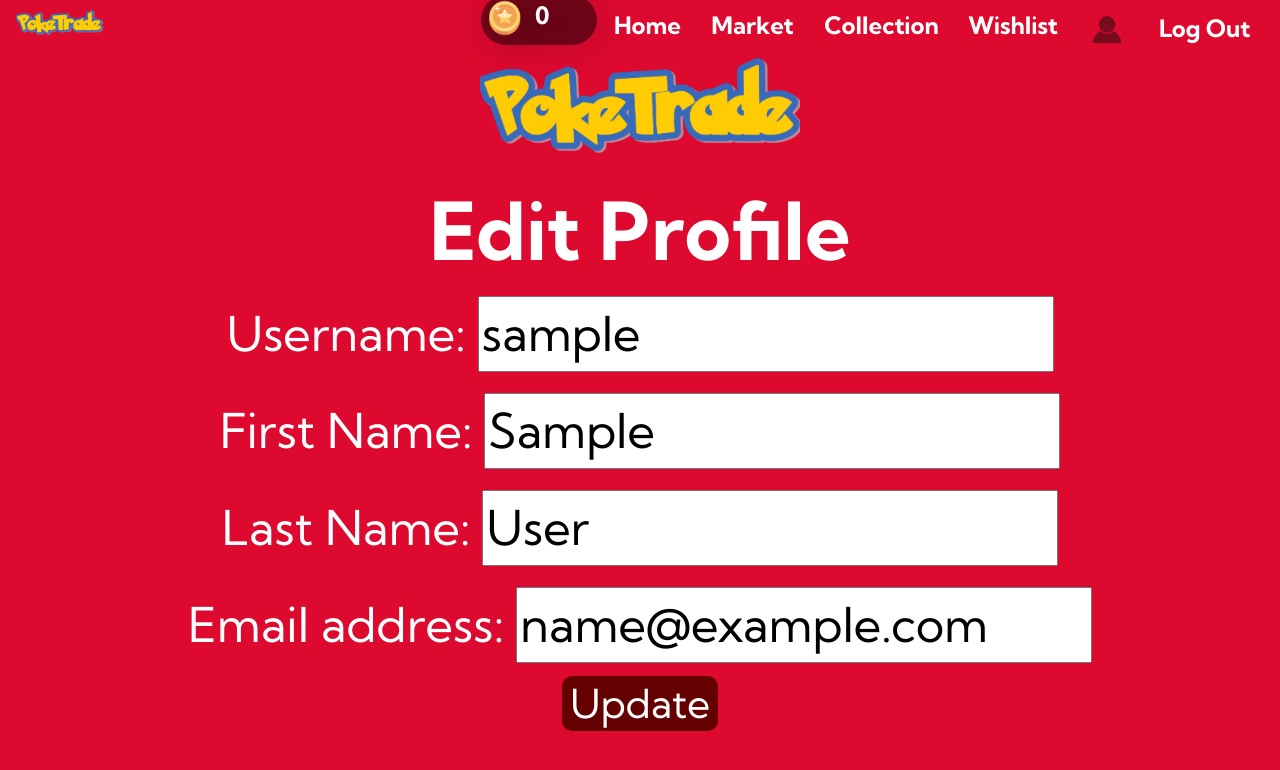
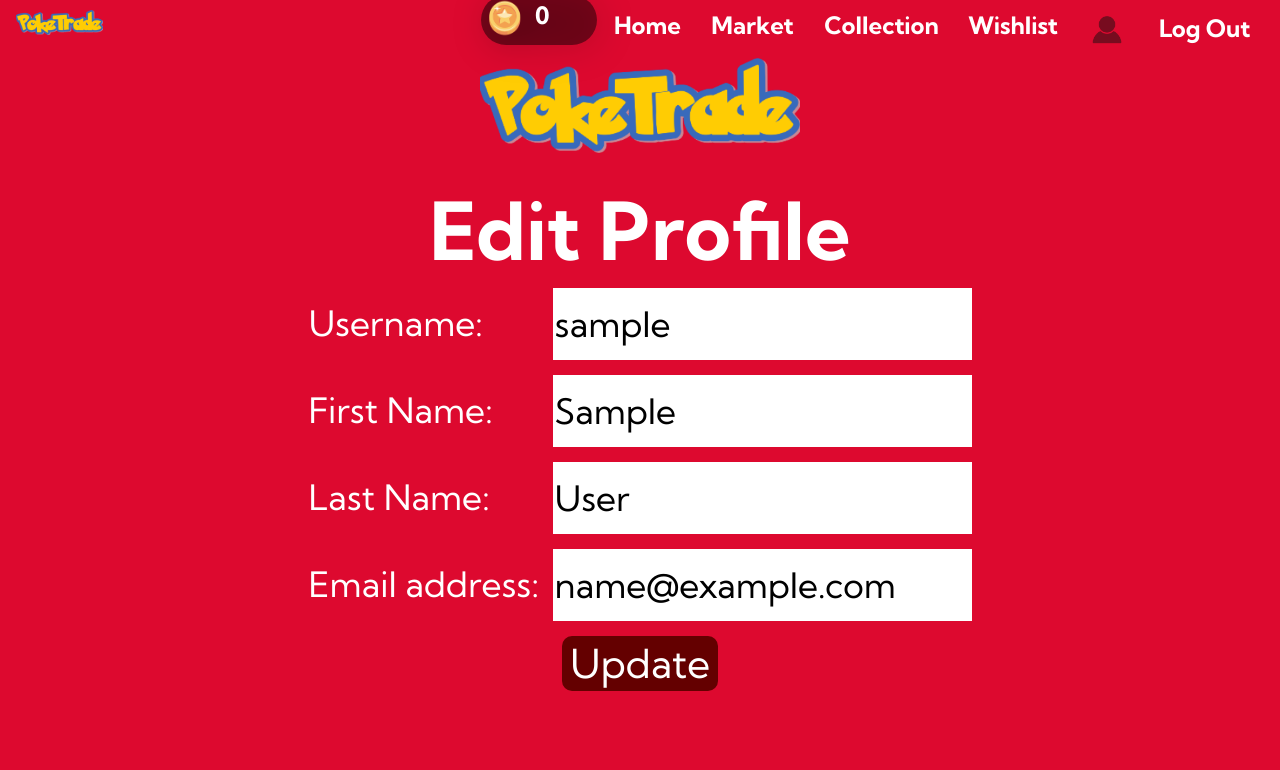
Before and after one commit to advaithm582/poketrade2, a Django app: page /accounts/profile/1/edit in a window 1280 px wide. Shown: the part 13-783 px from the top of the page. Run offline with Django 5.2, Linux system fonts and the light colour scheme; the visitor is signed in with stand-in values (Sample User, id 1); data comes from the database, SQL or seed files in the repository; some libraries are stand-ins or nearby versions.

Commit message:
More UI changes

```diff
--- a/accounts/static/style.css
+++ b/accounts/static/style.css
@@ -163,5 +163,5 @@ body {
 }
 
 .profpic {
-    width: 140%;
+    width: 80%;
 }
--- a/accounts/templates/accounts/user_update.html
+++ b/accounts/templates/accounts/user_update.html
@@ -3,40 +3,54 @@
 {% block title %}Edit Profile{% endblock %}
 
 {% block content %}
+    <style>
+    .entries {
+        font-size: 35px;
+    }
+    .editprofform {
+        border: none;
+        margin-bottom: 15px;
+        max-width: 100%;
+    }
+    .editproflabel {
+        min-width: 22%;
+        text-align: left;
+    }
+    </style>
 <div class="container-fluid">
     <div class="d-flex justify-content-center">
         <div class="p-2 profhead">Edit Profile</div>
     </div>
-    <div class="d-flex justify-content-center">
+
         <form method="post">
             {% csrf_token %}
             {{ form.non_field_errors }}
-            <div class="p-2 entries">
+            <div class="row entries justify-content-center">
                 {{ form.username.errors }}
-                <label for="{{ form.username.id_for_label }}">Username: </label>
-                {{ form.username }}
+                <label class="editproflabel" for="{{ form.username.id_for_label }}">Username: </label>
+                <input class="editprofform" type="text" name="username" value="{{ user.username }}" maxlength="150" required="" aria-describedby="id_username_helptext" id="id_username">
             </div>
-            <div class="p-2 entries">
+            <div class="row entries justify-content-center">
                 {{ form.first_name.errors }}
-                <label for="{{ form.first_name.id_for_label }}">First Name: </label>
-                {{ form.first_name }}
+                <label class="editproflabel" for="{{ form.first_name.id_for_label }}">First Name: </label>
+                <input class="editprofform" type="text" name="first_name" value="{{ user.first_name }}" maxlength="150" id="id_first_name">
             </div>
-            <div class="p-2 entries">
+            <div class="row entries justify-content-center">
                 {{ form.last_name.errors }}
-                <label for="{{ form.last_name.id_for_label }}">Last Name: </label>
-                {{ form.last_name }}
+                <label class="editproflabel" for="{{ form.last_name.id_for_label }}">Last Name: </label>
+                <input class="editprofform" type="text" name="last_name" value="{{ user.last_name }}" maxlength="150" id="id_last_name">
             </div>
-            <div class="p-2 entries">
+            <div class="row entries justify-content-center">
                 {{ form.email.errors }}
-                <label for="{{ form.email.id_for_label }}">Email address: </label>
-                {{ form.email }}
+                <label class="editproflabel" for="{{ form.email.id_for_label }}">Email address: </label>
+                <input class="editprofform" type="email" name="email" value="{{ user.email }}" maxlength="254" id="id_email">
             </div>
             <div class="d-flex justify-content-center">
                     <input class="edit_prof_btn" type="submit" value="Update">
             </div>
 
         </form>
-    </div>
+
 </div>
 
 {% endblock %}
--- a/trading/templates/trading/pokemon_list.html
+++ b/trading/templates/trading/pokemon_list.html
@@ -98,6 +98,7 @@
             <img class="img-fluid" src="{{ pokemon.card.url }}" alt="Card image cap">
             <span class="row-sm-3">
                 <a class="pokecardview" href="{% url "trading:single_detail" pokemon.pk %}"> View </a>
+
             </span>
 
         </div>
--- a/trading/views.py
+++ b/trading/views.py
@@ -146,6 +146,7 @@ class UnWishPokemonView(LoginRequiredMixin, TemplateView):
         pok_obj = get_object_or_404(Pokemon, pk=pok_id)
         pok_obj.wishers.remove(request.user)
         pok_obj.save()
+        messages.success(request, "Pokemon removed from wishlist")
         return redirect(reverse("trading:user_wl", args=[request.user.pk]))
 
 
@@ -167,6 +168,7 @@ class WishPokemonView(LoginRequiredMixin, TemplateView):
         pok_obj = get_object_or_404(Pokemon, pk=pok_id)
         pok_obj.wishers.add(request.user)
         pok_obj.save()
+        messages.success(request, "Pokemon added to wishlist")
         return redirect(reverse("trading:user_wl", args=[request.user.pk]))
 
     def delete(self, request, *args, **kwargs):
```
Also changed, not shown: accounts/templates/accounts/user_detail.html (+13 -10 lines), accounts/views.py (+18 -18 lines), trading/templates/trading/pokemon_detail.html (+7 -1 lines).
